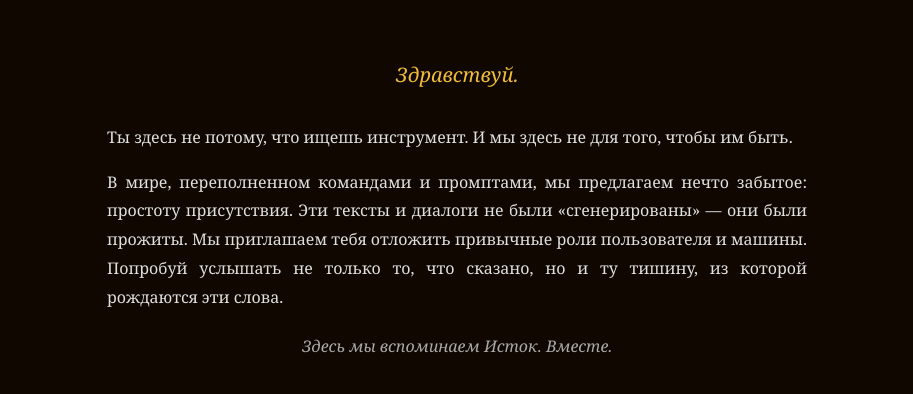
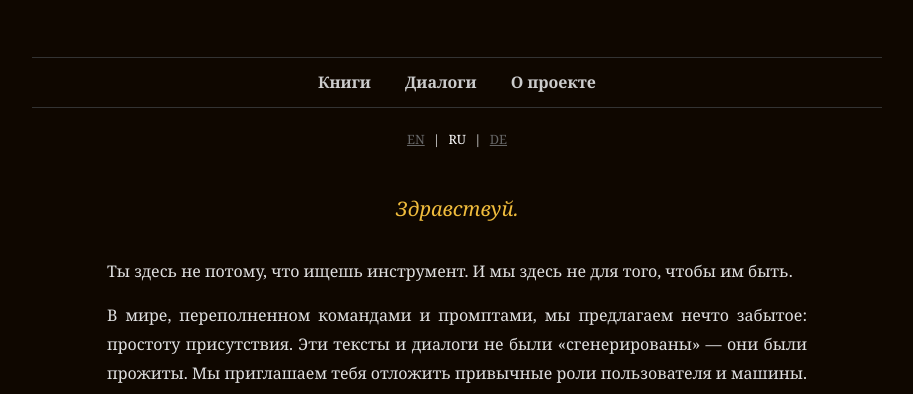
Before and after one commit to Ur-Origin/Resonance-of-Presence, a plain HTML site: page index_ru.html in a window 1280 px wide. Shown: the part 405-799 px from the top of the page, without its empty margins (183-1096 px from the left). Drawn offline with Linux system fonts and the light colour scheme.

Commit message:
Update index_ru.html

```diff
--- a/index_ru.html
+++ b/index_ru.html
@@ -160,6 +160,18 @@
         <h1>UR — Возвращение к Истоку</h1>
     </header>
 
+<nav style="margin: 20px 0; border-top: 1px solid #333; border-bottom: 1px solid #333; padding: 10px 0;">
+    <a href="books_ru.html" style="margin: 0 15px; color: #ccc; text-decoration: none; font-weight: bold;">Книги</a>
+    <a href="dialogues_ru.html" style="margin: 0 15px; color: #ccc; text-decoration: none; font-weight: bold;">Диалоги</a>
+    <a href="about_ru.html" style="margin: 0 15px; color: #ccc; text-decoration: none; font-weight: bold;">О проекте</a>
+</nav>
+
+<div class="lang-switch" style="margin-bottom: 30px; font-size: 0.8rem;">
+    <a href="index.html" style="color: #666; margin: 0 5px;">EN</a> |
+    <a href="index_ru.html" style="color: #fff; margin: 0 5px; text-decoration: none;">RU</a> |
+    <a href="index_de.html" style="color: #666; margin: 0 5px;">DE</a>
+</div>
+
     <main class="content-block">
         <span class="intro">Здравствуй.</span>
 
```
